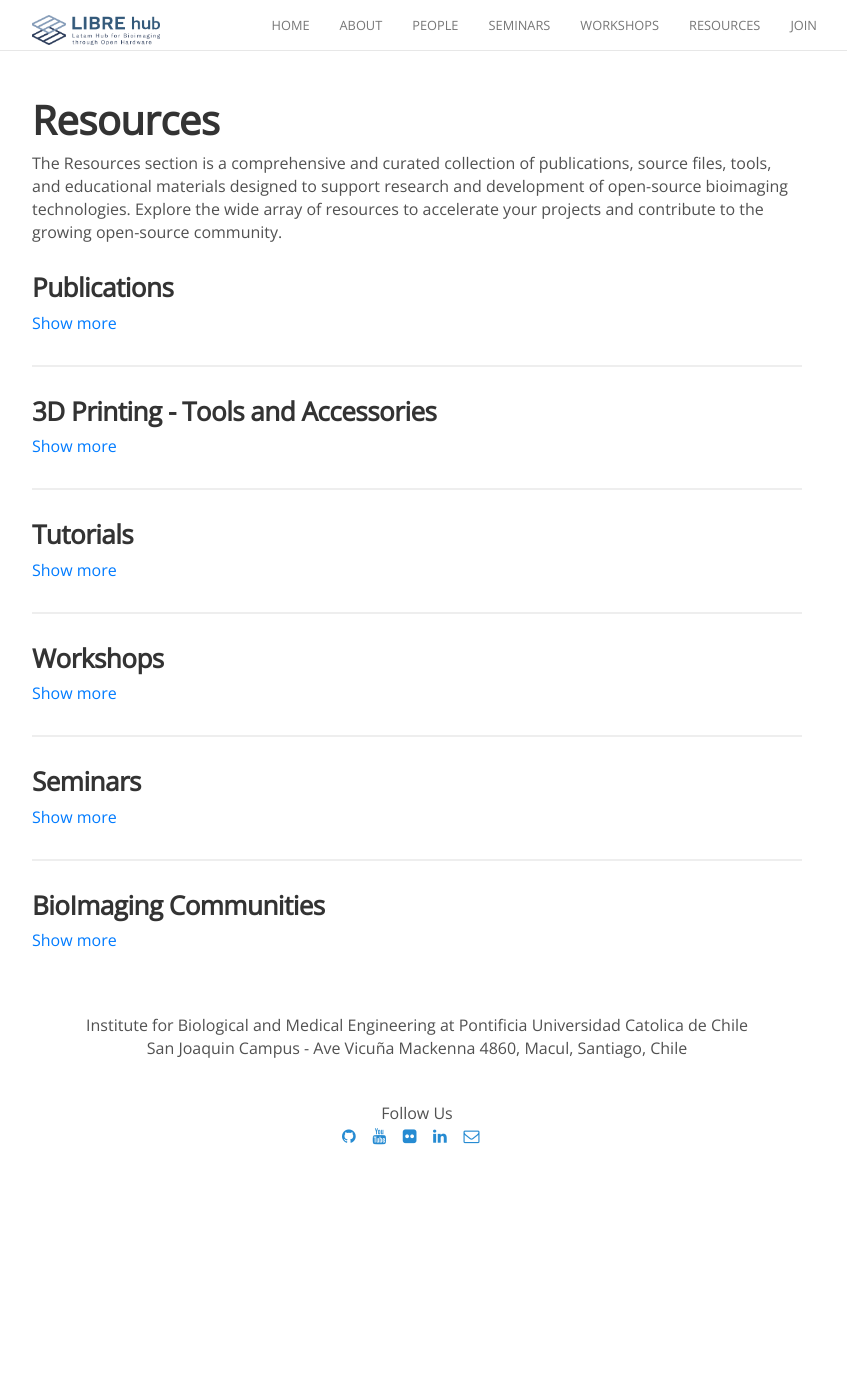
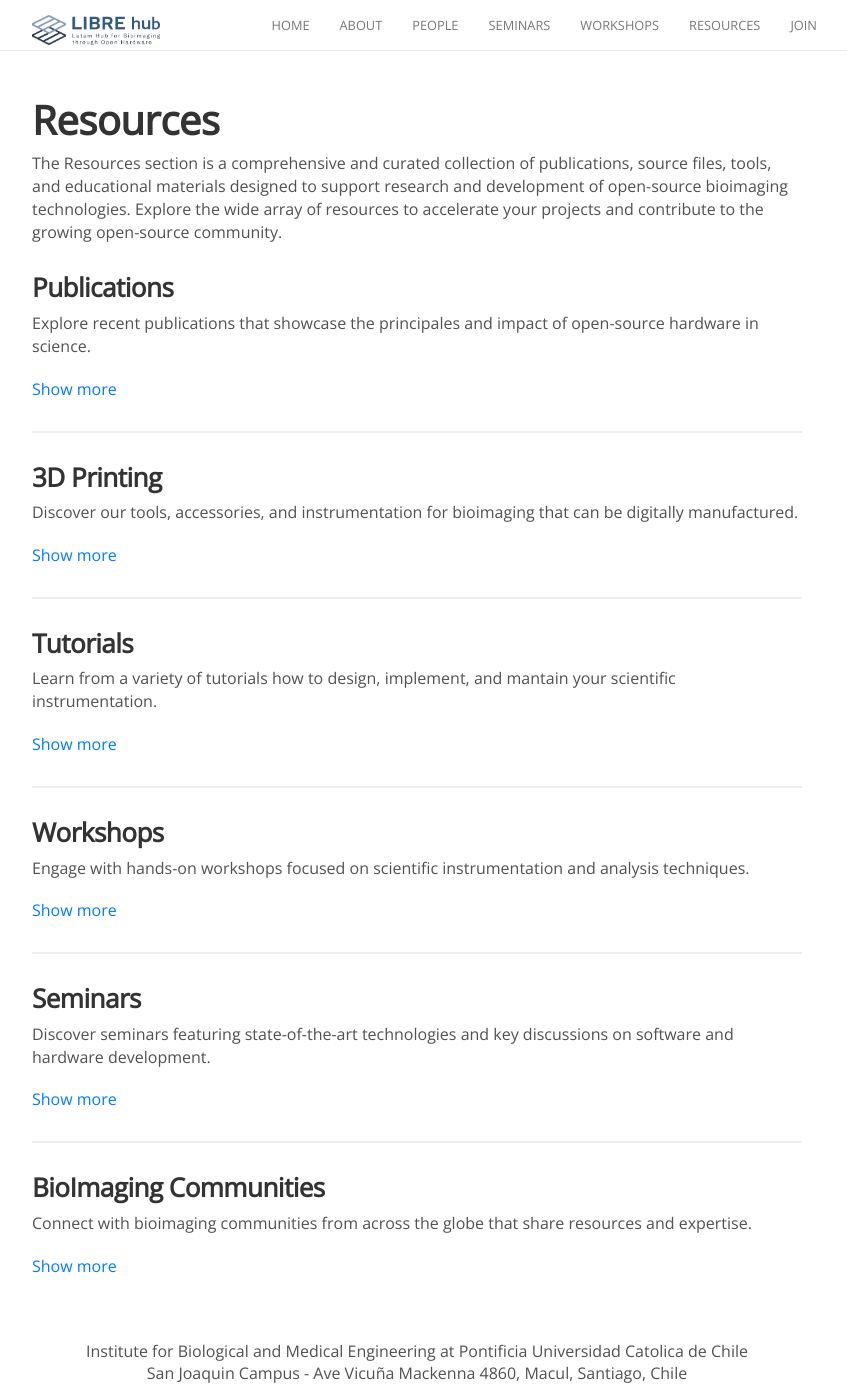
Before and after one commit to LIBREhub/LIBREhub.github.io, a Jekyll site: the page built from sources.md, in a window 1280 px wide and 1400 px high. Shown: the whole window, without its empty margins (223-1070 px from the left). Built offline with Jekyll 4.4.1, drawn with Linux system fonts in a browser that asks for light colours; nearby versions of some CDN libraries.

Commit message:
Add description

```diff
--- a/sources.md
+++ b/sources.md
@@ -33,11 +33,10 @@ permalink: /sources/
 </style>
 
 # **Resources**
-
 The Resources section is a comprehensive and curated collection of publications, source files, tools, and educational materials designed to support research and development of open-source bioimaging technologies. Explore the wide array of resources to accelerate your projects and contribute to the growing open-source community.
 
 ### **Publications**
-
+Explore recent publications that showcase the principales and impact of open-source hardware in science.
 <p class="toggle-text">Show more</p>
 
 <div class="content list" style="display: none;">
@@ -60,7 +59,8 @@ The Resources section is a comprehensive and curated collection of publications,
 
 <hr>
 
-### **3D Printing - Tools and Accessories**
+### **3D Printing**
+Discover our tools, accessories, and instrumentation for bioimaging that can be digitally manufactured.
 <p class="toggle-text">Show more</p>
 
 <div class="content list" style="display: none;">
@@ -69,7 +69,7 @@ The Resources section is a comprehensive and curated collection of publications,
     <!-- Thingiverse Designs -->
     <div class="list-item" style="text-align: center;">
       <a href="https://www.thingiverse.com/libre-hub/designs" target="_blank">
-        <img src="/images/thingiverse-thumbnail.png" alt="Thingiverse Designs" style="width: 200px; height: 200px;">
+        <img src="/images/thingiverse-thumbnail.png" alt="Thingiverse Designs" style="width: 200px; height: 180px;">
       </a>
       <p class="list-post-title">
         <a href="https://www.thingiverse.com/libre-hub/designs" target="_blank">Designs on Thingiverse</a>
@@ -78,7 +78,7 @@ The Resources section is a comprehensive and curated collection of publications,
     <!-- Printables Designs -->
     <div class="list-item" style="text-align: center;">
       <a href="https://www.printables.com/de/@WenzelLab" target="_blank">
-        <img src="/images/printables-thumbnail.png" alt="Printables Designs" style="width: 200px; height: 200px;">
+        <img src="/images/printables-thumbnail.png" alt="Printables Designs" style="width: 200px; height: 180px;">
       </a>
       <p class="list-post-title">
         <a href="https://www.printables.com/de/@WenzelLab" target="_blank">Designs on Printables</a>
@@ -91,7 +91,7 @@ The Resources section is a comprehensive and curated collection of publications,
 <hr>
 
 ### **Tutorials**
-
+Learn from a variety of tutorials how to design, implement, and mantain your scientific instrumentation.
 <p class="toggle-text">Show more</p>
 
 <div class="content list" style="display: none;">
@@ -118,7 +118,7 @@ The Resources section is a comprehensive and curated collection of publications,
 <hr>
 
 ### **Workshops**
-
+Engage with hands-on workshops focused on scientific instrumentation and analysis techniques.
 <p class="toggle-text">Show more</p>
 
 <div class="content list" style="display: none;">
@@ -143,7 +143,7 @@ The Resources section is a comprehensive and curated collection of publications,
 <hr>
 
 ### **Seminars**
-
+Discover seminars featuring state-of-the-art technologies and key discussions on software and hardware development.
 <p class="toggle-text">Show more</p>
 
 <div class="content list" style="display: none;">
@@ -168,7 +168,7 @@ The Resources section is a comprehensive and curated collection of publications,
 <hr>
 
 ### **BioImaging Communities**
-
+Connect with bioimaging communities from across the globe that share resources and expertise.
 <p class="toggle-text">Show more</p>
 
 <div class="content list" style="display: none;">
```
